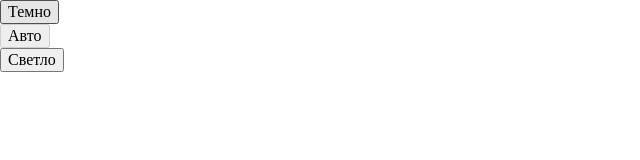
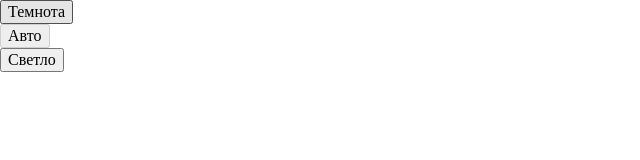
Before and after one commit to KhromVlad/zakrivayuschiy-teg-f, a plain HTML site: page index.html in a window 1280 px wide. Shown: the full height of the page, 0-640 px from the left. Drawn offline with Linux system fonts and the light colour scheme.

Commit message:
first commit

```diff
--- a/index.html
+++ b/index.html
@@ -19,7 +19,7 @@
         <ul class="theme-menu__list">
           <li class="theme-menu__item">
             <button type="button" data-theme="dark" class="theme-menu__button">
-              Темно
+              Темнота
             </button>
           </li>
           <li class="theme-menu__item">
```
